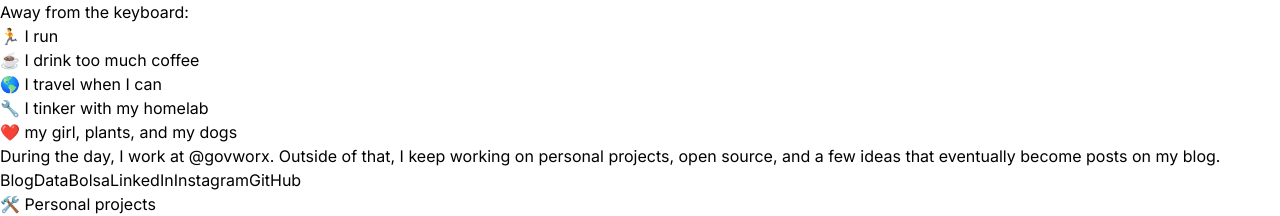
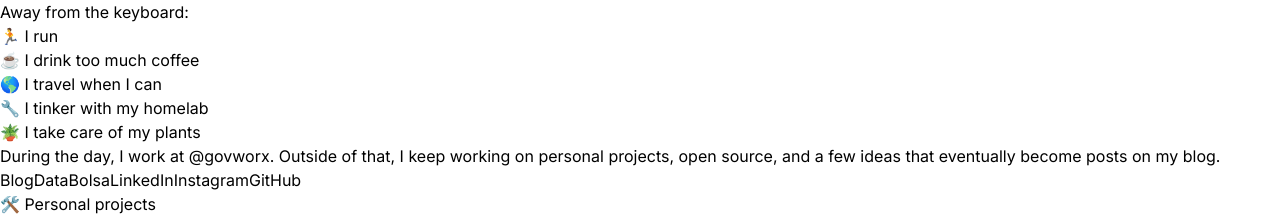
Before and after one commit to klosowsk/rklosowski, a Next.js app: page / in a window 1280 px wide. Shown: the part 827-1043 px from the top of the page. Built offline with nearby package versions, Linux system fonts and the light colour scheme; no server answers.

Commit message:
copy: remove personal relationship and dog mention

```diff
--- a/src/i18n/dictionaries/en.ts
+++ b/src/i18n/dictionaries/en.ts
@@ -27,7 +27,7 @@ const en = {
         "☕️ I drink too much coffee",
         "🌎 I travel when I can",
         "🔧 I tinker with my homelab",
-        "❤️ my girl, plants, and my dogs",
+        "🪴 I take care of my plants",
       ],
       buildingPre: "During the day, I work at",
       buildingPost:
--- a/src/i18n/dictionaries/pt.ts
+++ b/src/i18n/dictionaries/pt.ts
@@ -25,7 +25,7 @@ const pt: Dictionary = {
         "☕️ tomo café demais",
         "🌎 viajo quando dá",
         "🔧 mexo no homelab",
-        "❤️ minha noiva, plantas e dois cachorros",
+        "🪴 cuido das plantas",
       ],
       buildingPre: "Durante o dia, trabalho na",
       buildingPost:
```
